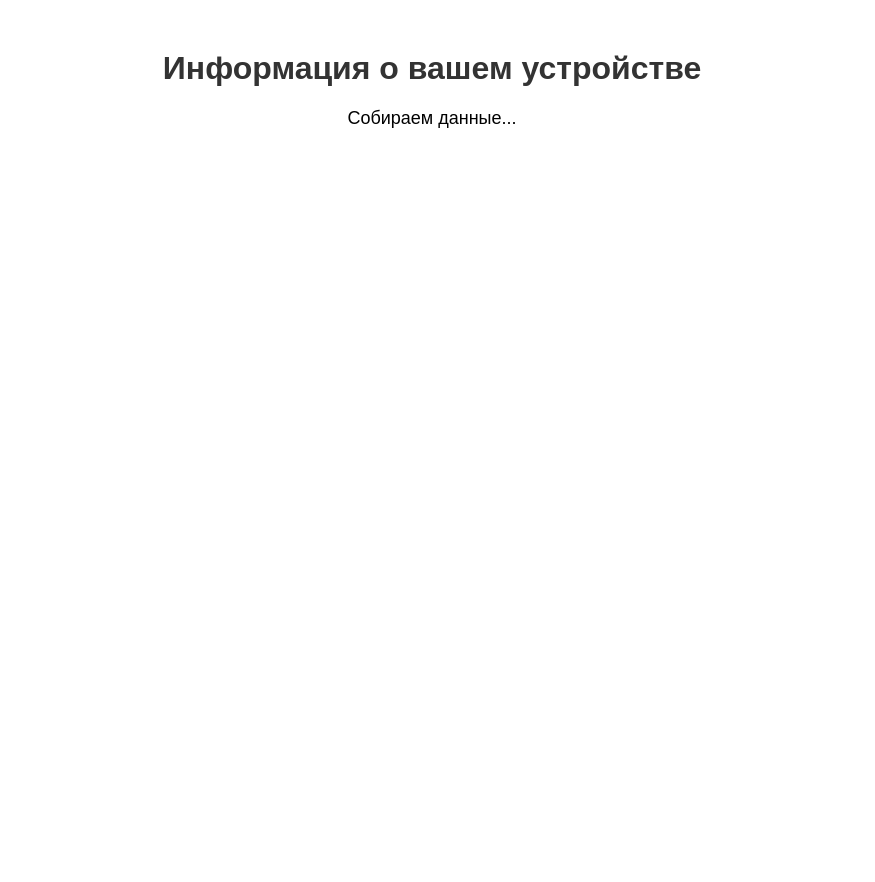
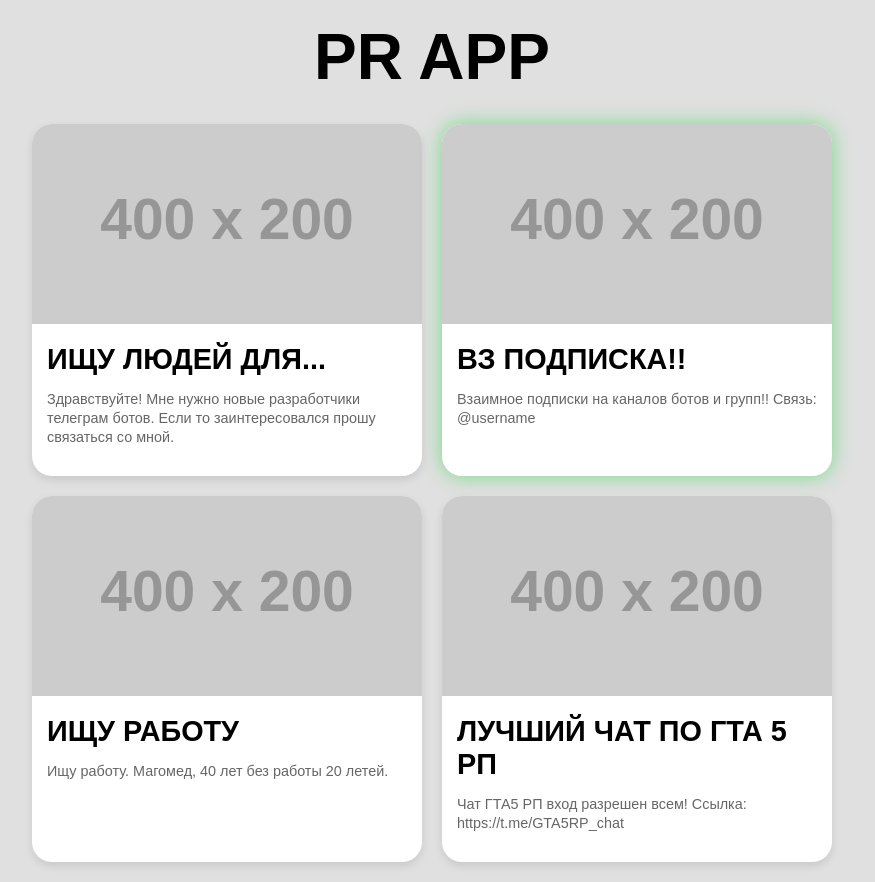
Before and after one commit to Aibek201157/Aibek201157.github.io, a plain HTML site: page index.html in a window 1280 px wide. Shown: the whole page, without its empty margins (208-1083 px from the left). Before the commit the page ends 800 px from the top, so only its background shows below. Drawn offline with Linux system fonts and the light colour scheme; no server answers; placeholder pictures from the web are drawn by us.

Commit message:
Update index.html

```diff
--- a/index.html
+++ b/index.html
@@ -3,76 +3,141 @@
 <head>
     <meta charset="UTF-8">
     <meta name="viewport" content="width=device-width, initial-scale=1.0">
-    <title>Информация об устройстве</title>
+    <title>PR APP</title>
     <style>
         body {
             font-family: Arial, sans-serif;
+            background-color: #e0e0e0;
+            margin: 0;
+            padding: 20px;
+        }
+
+        .container {
+            max-width: 800px;
+            margin: 0 auto;
+        }
+
+        .header {
             text-align: center;
-            margin: 50px;
+            margin-bottom: 30px;
         }
-        h1 {
-            color: #333;
+
+        .header h1 {
+            font-size: 4rem;
+            text-transform: uppercase;
+            margin: 0;
+            font-weight: 900;
         }
-        #info {
-            font-size: 18px;
-            margin-top: 20px;
+
+        .grid {
+            display: grid;
+            grid-template-columns: repeat(2, 1fr);
+            gap: 20px;
+        }
+
+        .card {
+            background-color: white;
+            border-radius: 20px;
+            overflow: hidden;
+            box-shadow: 0 4px 8px rgba(0, 0, 0, 0.1);
+            position: relative;
+        }
+
+        .card-image {
+            width: 100%;
+            height: 200px;
+            object-fit: cover;
+        }
+
+        .card-content {
+            padding: 15px;
+        }
+
+        .card-title {
+            font-size: 1.8rem;
+            font-weight: bold;
+            text-transform: uppercase;
+            margin: 0 0 10px 0;
+        }
+
+        .card-text {
+            font-size: 0.9rem;
+            color: #666;
+            line-height: 1.3;
+        }
+
+        .glow {
+            box-shadow: 0 0 20px rgba(76, 217, 100, 0.7);
+        }
+
+        @media (max-width: 600px) {
+            .grid {
+                grid-template-columns: 1fr;
+            }
         }
     </style>
 </head>
 <body>
+    <div class="container">
+        <div class="header">
+            <h1>PR APP</h1>
+        </div>
 
-    <h1>Информация о вашем устройстве</h1>
-    <p id="info">Собираем данные...</p>
+        <div class="grid">
+            <div class="card">
+                <img src="https://via.placeholder.com/400x200/000000/ffffff?text=Coding" class="card-image" alt="Developer">
+                <div class="card-content">
+                    <h2 class="card-title">Ищу людей для...</h2>
+                    <p class="card-text">Здравствуйте! Мне нужно новые разработчики телеграм ботов. Если то заинтересовался прошу связаться со мной.</p>
+                </div>
+            </div>
+
+            <div class="card glow">
+                <img src="https://via.placeholder.com/400x200/000000/00FF00?text=Cat" class="card-image" alt="Green Cat">
+                <div class="card-content">
+                    <h2 class="card-title">Вз подписка!!</h2>
+                    <p class="card-text">Взаимное подписки на каналов ботов и групп!! Связь: @username</p>
+                </div>
+            </div>
+
+            <div class="card">
+                <img src="https://via.placeholder.com/400x200/CCCCCC/000000?text=Hand" class="card-image" alt="Hand">
+                <div class="card-content">
+                    <h2 class="card-title">Ищу работу</h2>
+                    <p class="card-text">Ищу работу. Магомед, 40 лет без работы 20 летей.</p>
+                </div>
+            </div>
+
+            <div class="card">
+                <img src="https://via.placeholder.com/400x200/FF9900/000000?text=Star" class="card-image" alt="Star">
+                <div class="card-content">
+                    <h2 class="card-title">Лучший чат по ГТА 5 РП</h2>
+                    <p class="card-text">Чат ГТА5 РП вход разрешен всем! Ссылка: https://t.me/GTA5RP_chat</p>
+                </div>
+            </div>
+        </div>
+    </div>
 
     <script>
-        async function getDeviceInfo() {
-            let infoElement = document.getElementById("info");
+        document.addEventListener("DOMContentLoaded", function() {
+            const cards = document.querySelectorAll('.card');
 
-            // Получаем внешний IP
-            let externalIP = "Не удалось определить";
-            try {
-                let response = await fetch("https://ipapi.co/json/");
-                let data = await response.json();
-                externalIP = data.ip + " (" + data.city + ", " + data.country_name + ")";
-            } catch (error) {
-                console.error("Ошибка получения внешнего IP:", error);
-            }
+            cards.forEach(card => {
+                card.addEventListener('mouseenter', function() {
+                    this.style.transform = 'scale(1.03)';
+                    this.style.transition = 'transform 0.3s ease';
+                });
 
-            // Получаем локальный IP через WebRTC
-            async function getLocalIP() {
-                return new Promise((resolve) => {
-                    let pc = new RTCPeerConnection();
-                    pc.createDataChannel("");
-                    pc.onicecandidate = (event) => {
-                        if (event.candidate) {
-                            let localIP = event.candidate.address;
-                            resolve(localIP);
-                            pc.close();
-                        }
-                    };
-                    pc.createOffer().then((offer) => pc.setLocalDescription(offer));
+                card.addEventListener('mouseleave', function() {
+                    this.style.transform = 'scale(1)';
+                    this.style.transition = 'transform 0.3s ease';
                 });
-            }
 
-            let localIP = await getLocalIP().catch(() => "Не удалось определить");
-
-            // Информация о браузере и устройстве
-            let browserInfo = `Браузер: ${navigator.userAgent}`;
-            let os = `ОС: ${navigator.platform}`;
-            let screenSize = `Экран: ${window.screen.width}x${window.screen.height}`;
-
-            // Вывод данных
-            infoElement.innerHTML = `
-                <strong>Внешний IP:</strong> ${externalIP} <br>
-                <strong>Локальный IP:</strong> ${localIP} <br>
-                <strong>${browserInfo}</strong> <br>
-                <strong>${os}</strong> <br>
-                <strong>${screenSize}</strong>
-            `;
-        }
-
-        getDeviceInfo();
+                card.addEventListener('click', function() {
+                    alert('Card clicked! This would normally link to the full content.');
+                });
+            });
+        });
     </script>
-
 </body>
 </html>
```
